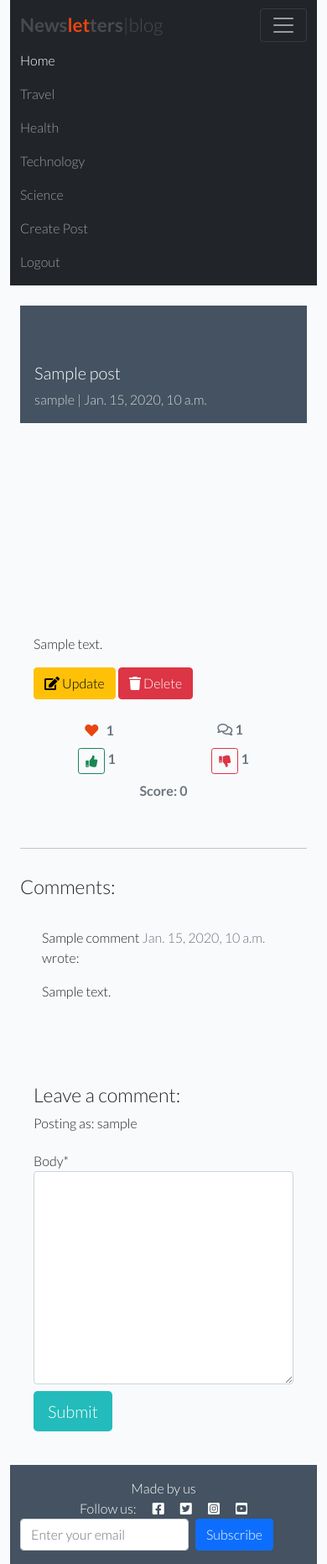
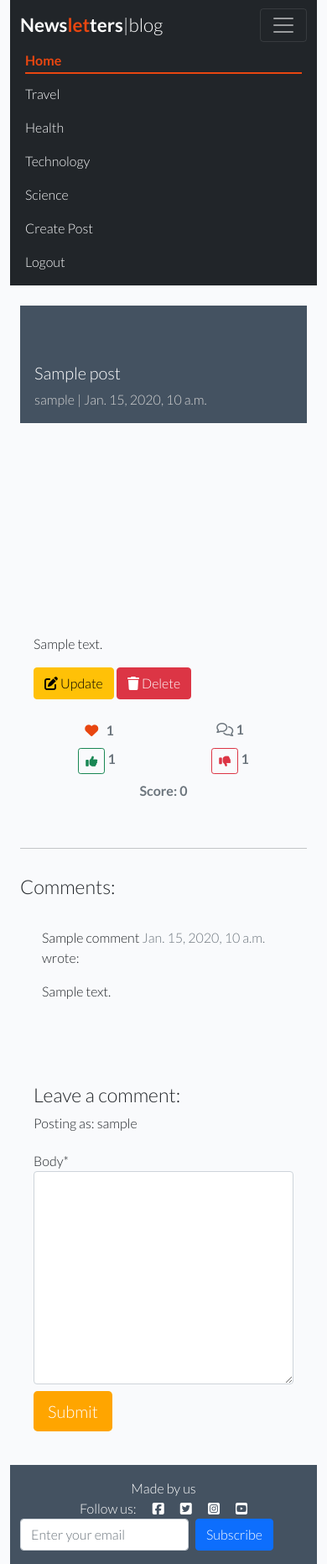
Before and after one commit to Friday79/my_site, a Django app: a page that uses templates/base.html in a window 390 px wide, after a click that opens the changed part. Shown: the whole page at 84% size. Run offline with Django 3.2, Linux system fonts and the light colour scheme; a user stored in the database is signed in; tables that the repository leaves empty hold one stand-in row (values such as "Sample post"); some libraries are stand-ins or nearby versions.

Commit message:
account pages updated and styled

```diff
--- a/newsletters/settings.py
+++ b/newsletters/settings.py
@@ -37,7 +37,7 @@ TEMPLATES_DIR = os.path.join(BASE_DIR, 'templates')
 SECRET_KEY = os.environ.get('SECRET_KEY')
 
 # SECURITY WARNING: don't run with debug turned on in production!
-DEBUG = False
+DEBUG = True
 
 
 
--- a/static/css/style.css
+++ b/static/css/style.css
@@ -7,7 +7,7 @@ body {
 
     font-size: 1.4rem;
     font-weight: 700;
-    color: #4A4A4F;
+    color: white;
 }
 
 .red-o {
@@ -110,15 +110,15 @@ body {
 }
 
 .btn-signup {
-    background-color: #23BBBB;
+    background-color: orange;
     color: #fff;
     transition: 0.3s;
 }
 
 .btn-signup:hover,
 .btn-signup:active {
-    background-color: #fff;
-    color: #23BBBB;
+    background-color: #23BBBB;
+    color: white;
 }
 
 .link {
@@ -145,3 +145,146 @@ body {
     background: transparent;
     border: none;
 }
+
+/* Navbar link custom styles */
+.nav-link-custom {
+    font-size: 1rem;
+    font-weight: 500;
+    padding: 0.5rem 1rem;
+    color: #f8f9fa !important; /* light text */
+    position: relative;
+    transition: all 0.3s ease-in-out;
+}
+
+/* Hover underline effect */
+.nav-link-custom::after {
+    content: "";
+    position: absolute;
+    left: 0;
+    bottom: 4px;
+    width: 0%;
+    height: 2px;
+    background-color: #E84610; /* orange accent */
+    transition: width 0.3s ease-in-out;
+}
+
+.nav-link-custom:hover::after,
+.nav-link-custom.active::after {
+    width: 100%;
+}
+
+/* Active link color */
+.nav-link-custom.active {
+    color: #E84610 !important;
+    font-weight: 600;
+}
+
+/* Better spacing for nav items */
+.navbar-nav .nav-item {
+    margin: 0 6px;
+}
+
+/* Custom logout card styling */
+.logout-card {
+    background: #ffffff;
+    border-radius: 12px;
+    transition: transform 0.2s ease, box-shadow 0.2s ease;
+}
+
+.logout-card:hover {
+    transform: translateY(-3px);
+    box-shadow: 0px 10px 25px rgba(0, 0, 0, 0.1);
+}
+
+/* Buttons */
+.logout-card .btn-danger {
+    background-color: #dc3545;
+    border: none;
+    font-weight: 500;
+    transition: background 0.3s ease;
+}
+
+.logout-card .btn-danger:hover {
+    background-color: #c82333;
+}
+
+.logout-card .btn-outline-secondary {
+    font-weight: 500;
+    transition: all 0.3s ease;
+}
+
+.logout-card .btn-outline-secondary:hover {
+    background-color: #f8f9fa;
+    color: #343a40;
+}
+
+/* Login page styling */
+.login-page {
+    background: #ffffff;
+}
+
+.login-page:hover {
+    transform: translateY(-3px);
+}
+
+/* Button styling */
+.login-page .btn-primary {
+    background-color: #0d6efd;
+    border: none;
+    font-weight: 500;
+    transition: background 0.3s ease;
+}
+
+.login-page .btn-primary:hover {
+    background-color: #0b5ed7;
+}
+
+/* Link styling */
+.login-page a {
+    color: #0d6efd;
+    font-weight: 500;
+    transition: color 0.3s ease;
+}
+
+.login-page a:hover {
+    color: #0a58ca;
+    text-decoration: underline;
+}
+
+/* signup page styling */
+.login-page {
+    background: #ffffff;
+}
+/* Button styling */
+.login-page .btn-primary {
+    background-color: #0d6efd;
+    border: none;
+    font-weight: 500;
+    transition: background 0.3s ease;
+}
+
+.signup-page .btn-primary:hover {
+    background-color: olive;
+}
+
+/* Link styling */
+.signup-page a {
+    color: #0d6efd;
+    font-weight: 500;
+    transition: color 0.3s ease;
+}
+
+.signup-page a:hover {
+    color: #0a58ca;
+    text-decoration: underline;
+}
+
+/* Reset password page */
+.reset-page h3 {
+  font-size: 1.8rem;
+}
+
+.reset-page p {
+  font-size: 1rem;
+  line-height: 1.6;
+}
--- a/templates/base.html
+++ b/templates/base.html
@@ -11,17 +11,20 @@
     <link rel="preconnect" href="https://fonts.gstatic.com">
     <link href="https://fonts.googleapis.com/css2?family=Roboto:wght@300&display=swap" rel="stylesheet">
     <link href="https://fonts.googleapis.com/css2?family=Lato:wght@300;700&display=swap" rel="stylesheet">
-    <link rel="stylesheet" href="https://cdnjs.cloudflare.com/ajax/libs/font-awesome/5.15.3/css/all.min.css">
+
     <meta charset="UTF-8">
     <meta name="viewport" content="width=device-width, initial-scale=1">
     <meta http-equiv="X-UA-Compatible" content="IE=edge">
     <link href="https://cdn.jsdelivr.net/npm/bootstrap@5.0.1/dist/css/bootstrap.min.css" rel="stylesheet"
         integrity="sha384-+0n0xVW2eSR5OomGNYDnhzAbDsOXxcvSN1TPprVMTNDbiYZCxYbOOl7+AMvyTG2x" crossorigin="anonymous">
-
+    <script src="https://code.jquery.com/jquery-3.6.4.min.js"
+        integrity="sha256-oP6HI9z1XaZNBrJURtCoUT5SUnxFr8s3BzRl+cbzUq8="
+        crossorigin="anonymous">
+    </script>
     <script src="https://cdn.jsdelivr.net/npm/bootstrap@5.0.1/dist/js/bootstrap.bundle.min.js"
         integrity="sha384-gtEjrD/SeCtmISkJkNUaaKMoLD0//ElJ19smozuHV6z3Iehds+3Ulb9Bn9Plx0x4" crossorigin="anonymous">
-        </script>
-    <link rel="stylesheet" href="{% static 'css/style.css' %}">
+    </script>
+    <link rel="stylesheet" href="{% static 'css/style.css' %}?v=5">
 
 </head>
 
@@ -40,39 +43,39 @@
             <div class="collapse navbar-collapse" id="navbarText">
                 <ul class="navbar-nav m-auto  mb-lg-0">
                     <li class="nav-item">
-                        <a class="nav-link active" aria-current="page" href="{% url 'home' %}">Home</a>
+                        <a class="nav-link nav-link-custom active" aria-current="page" href="{% url 'home' %}">Home</a>
                     </li>
                     <li class="nav-item">
-                        <a class="nav-link" href="{% url 'category_posts' 'travel' %}">Travel</a>
+                        <a class="nav-link nav-link-custom " href="{% url 'category_posts' 'travel' %}">Travel</a>
                     </li>
                     <li class="nav-item">
-                        <a class="nav-link" href="{% url 'category_posts' 'health' %}">Health</a>
+                        <a class="nav-link nav-link-custom" href="{% url 'category_posts' 'health' %}">Health</a>
                     </li>
 
                     <li class="nav-item">
-                        <a class="nav-link" href="{% url 'category_posts' 'technology' %}">Technology</a>
+                        <a class="nav-link nav-link-custom" href="{% url 'category_posts' 'technology' %}">Technology</a>
                     </li>
                     <li class="nav-item">
-                        <a class="nav-link" href="{% url 'category_posts' 'science' %}">Science</a>
+                        <a class="nav-link nav-link-custom" href="{% url 'category_posts' 'science' %}">Science</a>
                     </li>
                 </ul>
                 <ul class="navbar-nav m-auto  mb-lg-0">
                     {% if user.is_authenticated %}
                     <li class="nav-item">
-                        <a class="nav-link" href="{% url 'post_create' %}">Create Post</a>
+                        <a class="nav-link nav-link-custom" href="{% url 'post_create' %}">Create Post</a>
                     </li>
                     <li class="nav-item">
-                        <a class="nav-link" href="{% url 'account_logout' %}">Logout</a>
+                        <a class="nav-link nav-link-custom" href="{% url 'account_logout' %}">Logout</a>
                     </li>
                     {% else %}
                     <li class="nav-item">
-                        <a class="nav-link" href="{% url 'account_signup' %}">Register</a>
+                        <a class="nav-link nav-link-custom" href="{% url 'account_signup' %}">Register</a>
                     </li>
                     <li class="nav-item">
-                        <a class="nav-link" href="{% url 'account_login' %}">Login</a>
+                        <a class="nav-link nav-link-custom" href="{% url 'account_login' %}">Login</a>
                     </li>
                     <li class="nav-item">
-                        <a class="nav-link" href="{% url 'subscribe' %}">Subscribe</a>
+                        <a class="nav-link nav-link-custom" href="{% url 'subscribe' %}">Subscribe</a>
                     </li>
                     {% endif %}
 
```
Also changed, not shown: templates/account/login.html (+4 -4 lines), templates/account/logout.html (+15 -12 lines), templates/account/password_reset.html (+42 -30 lines), templates/account/signup.html (+4 -4 lines).
